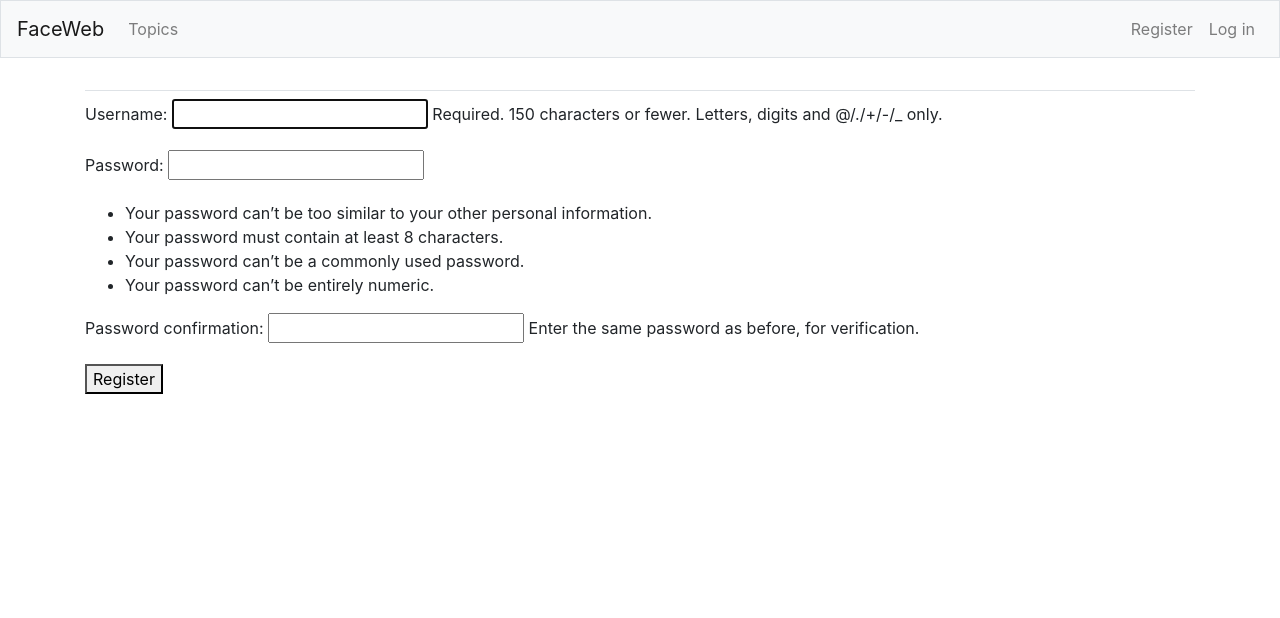
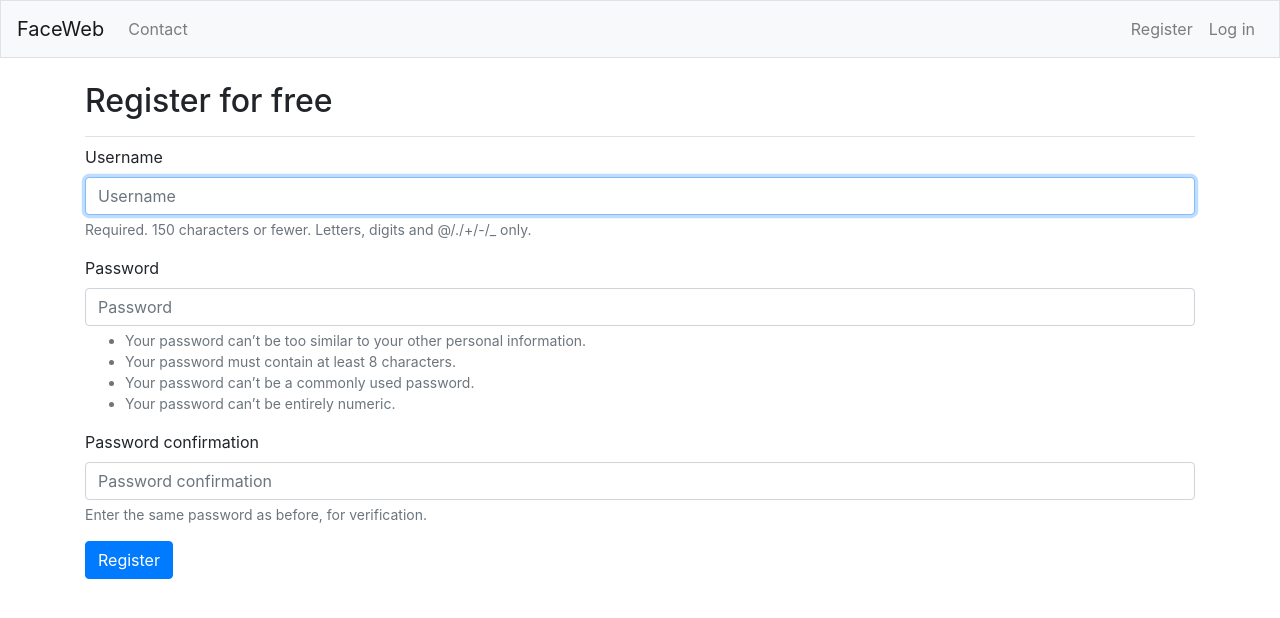
Before and after one commit to Dheeraj2407/Face-web, a Django app: page /register/ in a window 1280 px wide. Shown: the top 618 px of the page. Run offline with Django 3.2, Linux system fonts and the light colour scheme; some libraries are stand-ins or nearby versions.

Commit message:
Added style to register page

```diff
--- a/faceweb/faceapp/templates/registration/base.html
+++ b/faceweb/faceapp/templates/registration/base.html
@@ -18,7 +18,7 @@
 			<ul class="navbar-nav mr-auto">
 			<li class="nav-item">
 			<a class="nav-link" href="{% url 'faceapp:index' %}">
-			Topics</a></li>
+			Contact</a></li>
 			</ul>
 			<ul class="navbar-nav ml-auto">
 				{% if user.is_authenticated %}
--- a/faceweb/faceapp/templates/registration/login.html
+++ b/faceweb/faceapp/templates/registration/login.html
@@ -1,7 +1,7 @@
 {% extends "registration/base.html" %}
 {% load bootstrap4 %}
 {% block page_header %}
-    <h2>Log in to your account.</h2>
+    <h2>Log in to your account</h2>
 {% endblock page_header %}
 {% block content %}
     <form method="post" action="{% url 'faceapp:login' %}" class="form">
--- a/faceweb/faceapp/templates/registration/register.html
+++ b/faceweb/faceapp/templates/registration/register.html
@@ -1,11 +1,16 @@
 {% extends "registration/base.html" %}
-
+{% load bootstrap4 %}
+{% block page_header %}
+    <h2>Register for free</h2>
+{% endblock page_header %}
 {% block content %}
 
     <form method='post' action="{% url 'faceapp:register' %}">
         {% csrf_token %}
-        {{form.as_p}}
-        <button name="submit">Register</button>
+        {% bootstrap_form form %}
+        {% buttons %}
+            <button name="submit" class="btn btn-primary">Register</button>
+        {% endbuttons %}
         <input type='hidden' name='next' value="{% url 'faceapp:index' %}"/>
     </form>
 
```
Also changed, not shown: faceweb/db.sqlite3.
